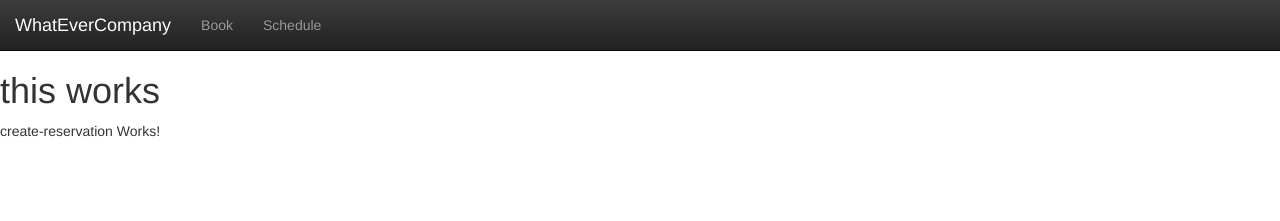
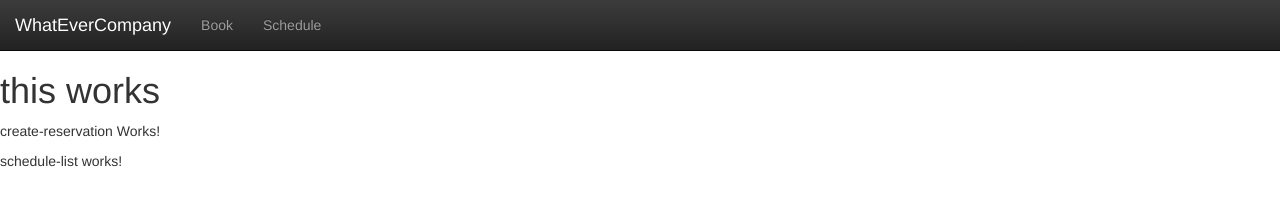
Before and after one commit to groenborg/CharonFront, an Angular app: page /create-reservation in a window 1280 px wide. Shown: the top 221 px of the page. Built offline with nearby package versions, Linux system fonts and the light colour scheme.

Commit message:
created ScheduleListComponent, changed selectors, and added to CreateReservation template

```diff
--- a/src/app/app.module.ts
+++ b/src/app/app.module.ts
@@ -9,6 +9,7 @@ import { PageNotFoundComponent } from './page-not-found.component';
 import { TestComponent } from './test.component';
 import { HeaderComponent } from './header/header.component';
 import { CreateReservationComponent } from './create-reservation/create-reservation.component';
+import { ScheduleListComponent } from './schedule-list/schedule-list.component';
 
 @NgModule({
   declarations: [
@@ -16,7 +17,8 @@ import { CreateReservationComponent } from './create-reservation/create-reservat
     PageNotFoundComponent,
     TestComponent,
     HeaderComponent,
-    CreateReservationComponent
+    CreateReservationComponent,
+    ScheduleListComponent
   ],
   imports: [
     BrowserModule,
--- a/src/app/create-reservation/create-reservation.component.ts
+++ b/src/app/create-reservation/create-reservation.component.ts
@@ -1,11 +1,12 @@
 import { Component, OnInit } from '@angular/core';
 
 @Component({
-  selector: 'app-create-reservation',
+  selector: 'create-reservation',
   template: `
     <p>
       create-reservation Works!
     </p>
+    <schedule-list></schedule-list>
   `,
   styles: []
 })
--- /dev/null
+++ b/src/app/schedule-list/schedule-list.component.html
@@ -0,0 +1,3 @@
+<p>
+  schedule-list works!
+</p>
--- /dev/null
+++ b/src/app/schedule-list/schedule-list.component.ts
@@ -0,0 +1,15 @@
+import { Component, OnInit } from '@angular/core';
+
+@Component({
+  selector: 'schedule-list',
+  templateUrl: './schedule-list.component.html',
+  styleUrls: ['./schedule-list.component.css']
+})
+export class ScheduleListComponent implements OnInit {
+
+  constructor() { }
+
+  ngOnInit() {
+  }
+
+}
```
Also changed, not shown: src/app/schedule-list/schedule-list.component.css (added), 1 other file (tests, documents, lock files or other folders).
